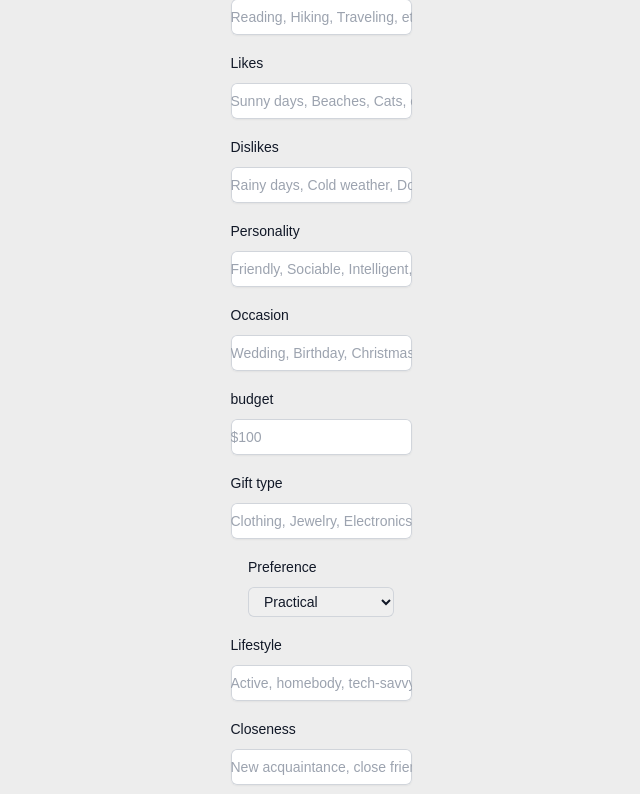
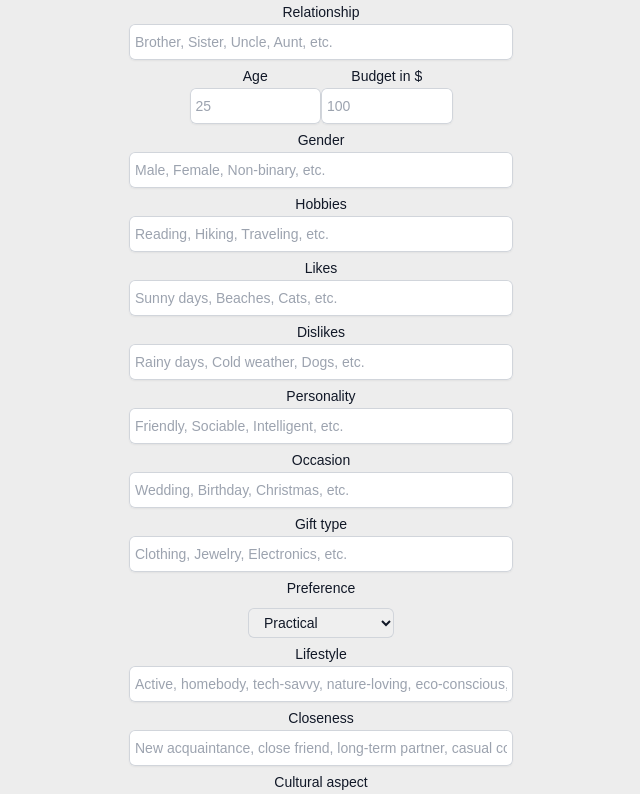
Before and after one commit to nthbutsky/ideagen, a Next.js app: page / in a window 1280 px wide. Shown: the top 794 px of the page, without its empty margins (319-959 px from the left). Built offline with nearby package versions, Linux system fonts and the light colour scheme.

Commit message:
fix: add input component, refactoring

```diff
--- a/package.json
+++ b/package.json
@@ -10,6 +10,7 @@
   },
   "dependencies": {
     "@google/generative-ai": "^0.21.0",
+    "clsx": "^2.1.1",
     "next": "15.0.0",
     "react": "19.0.0-rc-65a56d0e-20241020",
     "react-dom": "19.0.0-rc-65a56d0e-20241020"
--- a/src/api/gemini.ts
+++ b/src/api/gemini.ts
@@ -28,7 +28,7 @@ const buildPrompt = (attributes: TGiftAttributes): string => {
     My ${relationship} has/is ${hobbies}.
     My ${relationship} likes ${likes}, but dislikes ${dislikes}.
     My ${relationship}'s personality is ${personality}.
-    The occasion is ${occasion}, and the budget is ${budget}.
+    The occasion is ${occasion}, and the budget is ${budget}$.
     My ${relationship} prefers ${giftType} gifts and is more inclined towards ${preference} ones.
     My ${relationship}'s lifestyle is ${lifestyle}.
     My ${relationship} is ${closeness}.
--- a/src/app/page.tsx
+++ b/src/app/page.tsx
@@ -3,6 +3,7 @@
 import { useState } from "react";
 import { TGiftIdea, TGiftPreference } from "@/types/gift";
 import { getGeminiResponse } from "@/api/gemini";
+import { Input } from "@/components/Input";
 
 export default function Home() {
   const [relationship, setRelationship] = useState("");
@@ -72,222 +73,133 @@ export default function Home() {
 
   const handlePrompt = (e: React.FormEvent<HTMLFormElement>) => {
     e.preventDefault();
+    console.log({
+      relationship,
+      age,
+      gender,
+      hobbies,
+      likes,
+      dislikes,
+      personality,
+      occasion,
+      budget,
+      giftType,
+      preference,
+      lifestyle,
+      closeness,
+      lastMinuteGift,
+      culturalAspect,
+      ecoConsciousness,
+      giftPurpose,
+    });
     getResponse();
   };
 
   return (
-    <main className="flex h-screen w-screen items-center justify-center">
+    <main className="flex h-screen justify-center">
       <form
         onSubmit={handlePrompt}
-        className="flex w-full flex-col items-center gap-4 sm:w-96"
+        className="flex flex-col items-center gap-1 sm:w-96"
       >
-        <div>
-          <label
-            htmlFor="relationship"
-            className="block text-sm font-medium leading-6 text-gray-900 dark:text-gray-50"
-          >
-            Relationship
-          </label>
-          <div className="mt-2">
-            <input
-              id="relationship"
+        <Input
+          label="Relationship"
           name="relationship"
           type="text"
           placeholder="Brother, Sister, Uncle, Aunt, etc."
-              className="block w-full rounded-md border-0 py-1.5 text-gray-900 shadow-sm ring-1 ring-inset ring-gray-300 placeholder:text-gray-400 focus:ring-2 focus:ring-inset focus:ring-indigo-600 sm:text-sm sm:leading-6"
           value={relationship}
           onChange={(e) => setRelationship(e.target.value)}
         />
-          </div>
-        </div>
 
-        <div>
-          <label
-            htmlFor="age"
-            className="block text-sm font-medium leading-6 text-gray-900 dark:text-gray-50"
-          >
-            Age
-          </label>
-          <div className="mt-2">
-            <input
-              id="age"
+        <div className="flex">
+          <Input
+            label="Age"
             name="age"
             type="number"
             placeholder="25"
-              className="block w-full rounded-md border-0 py-1.5 text-gray-900 shadow-sm ring-1 ring-inset ring-gray-300 placeholder:text-gray-400 focus:ring-2 focus:ring-inset focus:ring-indigo-600 sm:text-sm sm:leading-6"
             value={age}
             onChange={(e) => setAge(e.target.value)}
             max={169}
             min={1}
           />
-          </div>
+
+          <Input
+            label="Budget in $"
+            name="budget"
+            type="number"
+            placeholder="100"
+            value={budget}
+            onChange={(e) => setBudget(e.target.value)}
+            min={1}
+          />
         </div>
 
-        <div>
-          <label
-            htmlFor="gender"
-            className="block text-sm font-medium leading-6 text-gray-900 dark:text-gray-50"
-          >
-            Gender
-          </label>
-          <div className="mt-2">
-            <input
-              id="gender"
+        <Input
+          label="Gender"
           name="gender"
           type="text"
           placeholder="Male, Female, Non-binary, etc."
-              className="block w-full rounded-md border-0 py-1.5 text-gray-900 shadow-sm ring-1 ring-inset ring-gray-300 placeholder:text-gray-400 focus:ring-2 focus:ring-inset focus:ring-indigo-600 sm:text-sm sm:leading-6"
           value={gender}
           onChange={(e) => setGender(e.target.value)}
         />
-          </div>
-        </div>
 
-        <div>
-          <label
-            htmlFor="hobbies"
-            className="block text-sm font-medium leading-6 text-gray-900 dark:text-gray-50"
-          >
-            Hobbies
-          </label>
-          <div className="mt-2">
-            <input
-              id="hobbies"
+        <Input
+          label="Hobbies"
           name="hobbies"
           type="text"
           placeholder="Reading, Hiking, Traveling, etc."
-              className="block w-full rounded-md border-0 py-1.5 text-gray-900 shadow-sm ring-1 ring-inset ring-gray-300 placeholder:text-gray-400 focus:ring-2 focus:ring-inset focus:ring-indigo-600 sm:text-sm sm:leading-6"
           value={hobbies}
           onChange={(e) => setHobbies(e.target.value)}
         />
-          </div>
-        </div>
 
-        <div>
-          <label
-            htmlFor="likes"
-            className="block text-sm font-medium leading-6 text-gray-900 dark:text-gray-50"
-          >
-            Likes
-          </label>
-          <div className="mt-2">
-            <input
-              id="likes"
+        <Input
+          label="Likes"
           name="likes"
           type="text"
           placeholder="Sunny days, Beaches, Cats, etc."
-              className="block w-full rounded-md border-0 py-1.5 text-gray-900 shadow-sm ring-1 ring-inset ring-gray-300 placeholder:text-gray-400 focus:ring-2 focus:ring-inset focus:ring-indigo-600 sm:text-sm sm:leading-6"
           value={likes}
           onChange={(e) => setLikes(e.target.value)}
         />
-          </div>
-        </div>
 
-        <div>
-          <label
-            htmlFor="dislikes"
-            className="block text-sm font-medium leading-6 text-gray-900 dark:text-gray-50"
-          >
-            Dislikes
-          </label>
-          <div className="mt-2">
-            <input
-              id="dislikes"
+        <Input
+          label="Dislikes"
           name="dislikes"
           type="text"
           placeholder="Rainy days, Cold weather, Dogs, etc."
-              className="block w-full rounded-md border-0 py-1.5 text-gray-900 shadow-sm ring-1 ring-inset ring-gray-300 placeholder:text-gray-400 focus:ring-2 focus:ring-inset focus:ring-indigo-600 sm:text-sm sm:leading-6"
           value={dislikes}
           onChange={(e) => setDislikes(e.target.value)}
         />
-          </div>
-        </div>
 
-        <div>
-          <label
-            htmlFor="personality"
-            className="block text-sm font-medium leading-6 text-gray-900 dark:text-gray-50"
-          >
-            Personality
-          </label>
-          <div className="mt-2">
-            <input
-              id="personality"
+        <Input
+          label="Personality"
           name="personality"
           type="text"
           placeholder="Friendly, Sociable, Intelligent, etc."
-              className="block w-full rounded-md border-0 py-1.5 text-gray-900 shadow-sm ring-1 ring-inset ring-gray-300 placeholder:text-gray-400 focus:ring-2 focus:ring-inset focus:ring-indigo-600 sm:text-sm sm:leading-6"
           value={personality}
           onChange={(e) => setPersonality(e.target.value)}
         />
-          </div>
-        </div>
 
-        <div>
-          <label
-            htmlFor="occasion"
-            className="block text-sm font-medium leading-6 text-gray-900 dark:text-gray-50"
-          >
-            Occasion
-          </label>
-          <div className="mt-2">
-            <input
-              id="occasion"
+        <Input
+          label="Occasion"
           name="occasion"
           type="text"
           placeholder="Wedding, Birthday, Christmas, etc."
-              className="block w-full rounded-md border-0 py-1.5 text-gray-900 shadow-sm ring-1 ring-inset ring-gray-300 placeholder:text-gray-400 focus:ring-2 focus:ring-inset focus:ring-indigo-600 sm:text-sm sm:leading-6"
           value={occasion}
           onChange={(e) => setOccasion(e.target.value)}
         />
-          </div>
-        </div>
 
-        <div>
-          <label
-            htmlFor="budget"
-            className="block text-sm font-medium leading-6 text-gray-900 dark:text-gray-50"
-          >
-            budget
-          </label>
-          <div className="mt-2">
-            <input
-              id="budget"
-              name="budget"
-              type="number"
-              placeholder="$100"
-              className="block w-full rounded-md border-0 py-1.5 text-gray-900 shadow-sm ring-1 ring-inset ring-gray-300 placeholder:text-gray-400 focus:ring-2 focus:ring-inset focus:ring-indigo-600 sm:text-sm sm:leading-6"
-              value={budget}
-              onChange={(e) => setBudget(e.target.value)}
-              min={0}
-            />
-          </div>
-        </div>
-
-        <div>
-          <label
-            htmlFor="gift-type"
-            className="block text-sm font-medium leading-6 text-gray-900 dark:text-gray-50"
-          >
-            Gift type
-          </label>
-          <div className="mt-2">
-            <input
-              id="gift-type"
+        <Input
+          label="Gift type"
           name="gift-type"
           type="text"
           placeholder="Clothing, Jewelry, Electronics, etc."
-              className="block w-full rounded-md border-0 py-1.5 text-gray-900 shadow-sm ring-1 ring-inset ring-gray-300 placeholder:text-gray-400 focus:ring-2 focus:ring-inset focus:ring-indigo-600 sm:text-sm sm:leading-6"
           value={giftType}
           onChange={(e) => setGiftType(e.target.value)}
         />
-          </div>
-        </div>
 
         <div>
           <label
             htmlFor="preference"
-            className="block text-sm font-medium leading-6 text-gray-900 dark:text-gray-50"
+            className="block text-sm text-center font-medium leading-6 text-gray-900 dark:text-gray-50"
           >
             Preference
           </label>
@@ -303,46 +215,41 @@ export default function Home() {
           </select>
         </div>
 
-        <div>
-          <label
-            htmlFor="lifestyle"
-            className="block text-sm font-medium leading-6 text-gray-900 dark:text-gray-50"
-          >
-            Lifestyle
-          </label>
-          <div className="mt-2">
-            <input
-              id="lifestyle"
+        <Input
+          label="Lifestyle"
           name="lifestyle"
           type="text"
           placeholder="Active, homebody, tech-savvy, nature-loving, eco-conscious, etc."
-              className="block w-full rounded-md border-0 py-1.5 text-gray-900 shadow-sm ring-1 ring-inset ring-gray-300 placeholder:text-gray-400 focus:ring-2 focus:ring-inset focus:ring-indigo-600 sm:text-sm sm:leading-6"
           value={lifestyle}
           onChange={(e) => setLifestyle(e.target.value)}
         />
-          </div>
-        </div>
 
-        <div>
-          <label
-            htmlFor="closeness"
-            className="block text-sm font-medium leading-6 text-gray-900 dark:text-gray-50"
-          >
-            Closeness
-          </label>
-          <div className="mt-2">
-            <input
-              id="closeness"
+        <Input
+          label="Closeness"
           name="closeness"
           type="text"
           placeholder="New acquaintance, close friend, long-term partner, casual colleague, etc."
-              className="block w-full rounded-md border-0 py-1.5 text-gray-900 shadow-sm ring-1 ring-inset ring-gray-300 placeholder:text-gray-400 focus:ring-2 focus:ring-inset focus:ring-indigo-600 sm:text-sm sm:leading-6"
           value={closeness}
           onChange={(e) => setCloseness(e.target.value)}
         />
-          </div>
-        </div>
 
+        <Input
+          label="Cultural aspect"
+          name="cultural-aspect"
+          type="text"
+          placeholder="Avoid alcohol, align with religious or cultural values, etc."
+          value={culturalAspect}
+          onChange={(e) => setCulturalAspect(e.target.value)}
+        />
+
+        <Input
+          label="Gift purpose"
+          name="gift-purpose"
+          type="text"
+          placeholder="To make them laugh, help them relax, challenge them, help them learn, or just to show appreciation, etc."
+          value={giftPurpose}
+          onChange={(e) => setGiftPurpose(e.target.value)}
+        />
         <div className="relative flex items-start">
           <div className="flex h-6 items-center">
             <input
@@ -364,26 +271,6 @@ export default function Home() {
           </div>
         </div>
 
-        <div>
-          <label
-            htmlFor="cultural-aspect"
-            className="block text-sm font-medium leading-6 text-gray-900 dark:text-gray-50"
-          >
-            Cultural aspect
-          </label>
-          <div className="mt-2">
-            <input
-              id="cultural-aspect"
-              name="cultural-aspect"
-              type="text"
-              placeholder="Avoid alcohol, align with religious or cultural values, etc."
-              className="block w-full rounded-md border-0 py-1.5 text-gray-900 shadow-sm ring-1 ring-inset ring-gray-300 placeholder:text-gray-400 focus:ring-2 focus:ring-inset focus:ring-indigo-600 sm:text-sm sm:leading-6"
-              value={culturalAspect}
-              onChange={(e) => setCulturalAspect(e.target.value)}
-            />
-          </div>
-        </div>
-
         <div className="relative flex items-start">
           <div className="flex h-6 items-center">
             <input
@@ -402,26 +289,6 @@ export default function Home() {
             >
               Eco-friendly or with minimal environmental impact
             </label>
-          </div>
-        </div>
-
-        <div>
-          <label
-            htmlFor="gift-purpose"
-            className="block text-sm font-medium leading-6 text-gray-900 dark:text-gray-50"
-          >
-            Gift purpose
-          </label>
-          <div className="mt-2">
-            <input
-              id="gift-purpose"
-              name="gift-purpose"
-              type="text"
-              placeholder="To make them laugh, help them relax, challenge them, help them learn, or just to show appreciation, etc."
-              className="block w-full rounded-md border-0 py-1.5 text-gray-900 shadow-sm ring-1 ring-inset ring-gray-300 placeholder:text-gray-400 focus:ring-2 focus:ring-inset focus:ring-indigo-600 sm:text-sm sm:leading-6"
-              value={giftPurpose}
-              onChange={(e) => setGiftPurpose(e.target.value)}
-            />
           </div>
         </div>
 
--- /dev/null
+++ b/src/components/Input.tsx
@@ -0,0 +1,41 @@
+import clsx from "clsx";
+
+interface IProps extends React.InputHTMLAttributes<HTMLInputElement> {
+  label: string;
+  onChange: (e: React.ChangeEvent<HTMLInputElement>) => void;
+}
+
+export const Input = ({
+  label,
+  name,
+  type,
+  placeholder,
+  className,
+  value,
+  onChange,
+  ...props
+}: IProps) => {
+  return (
+    <div className="w-full">
+      <label
+        htmlFor={name}
+        className="block text-sm text-center font-medium leading-6 text-gray-900 dark:text-gray-50"
+      >
+        {label}
+      </label>
+      <input
+        id={name}
+        name={name}
+        type={type}
+        placeholder={placeholder}
+        className={clsx(
+          "block w-full rounded-md border-0 p-1.5 text-gray-900 shadow-sm ring-1 ring-inset ring-gray-300 placeholder:text-gray-400 focus:ring-2 focus:ring-inset focus:ring-indigo-600 sm:text-sm sm:leading-6",
+          className,
+        )}
+        value={value}
+        onChange={(e: React.ChangeEvent<HTMLInputElement>) => onChange(e)}
+        {...props}
+      />
+    </div>
+  );
+};
```
Also changed, not shown: 1 other file (tests, documents, lock files or other folders). Lines whose indentation alone changed are shown as unchanged.
